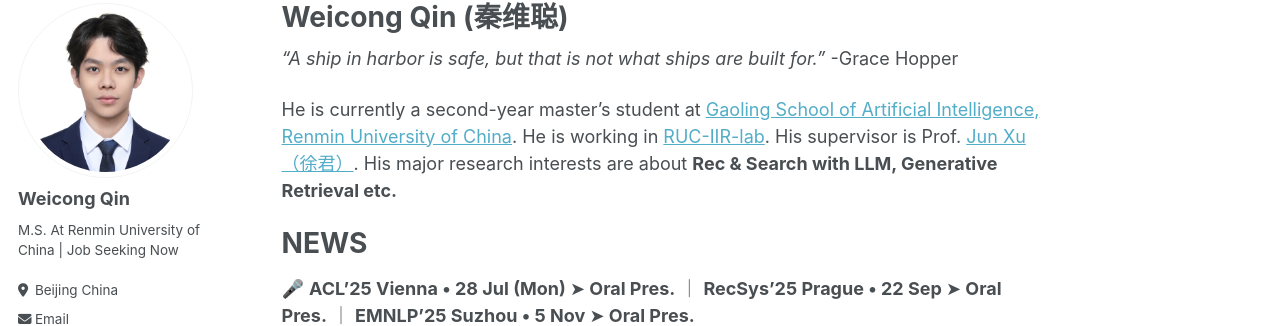
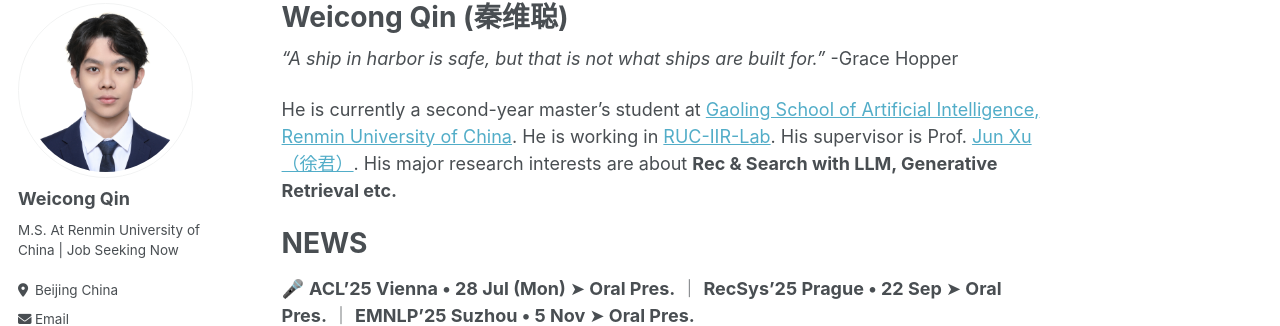
Before and after one commit to E-qin/E-qin.github.io, a Jekyll site: the page built from _pages/about.md, in a window 1280 px wide and 900 px high. Shown: the part 115-441 px from the top of the window. Built offline with Jekyll 4.4.1, drawn with Linux system fonts in a browser that asks for light colours; some web fonts are replaced.

```diff
--- a/_pages/about.md
+++ b/_pages/about.md
@@ -11,7 +11,7 @@ redirect_from:
 *"A ship in harbor is safe, but that is not what ships are built for."* -Grace Hopper
 
 
-He is currently a second-year master's student at [Gaoling School of Artificial Intelligence, Renmin University of China](http://ai.ruc.edu.cn/english/index.htm). He is working in [RUC-IIR-lab](https://ruc-iir-lab.github.io/). His supervisor is Prof. [Jun Xu（徐君）](https://scholar.google.com/citations?user=su14mcEAAAAJ). His major research interests are about **Rec & Search with LLM, Generative Retrieval etc.**
+He is currently a second-year master's student at [Gaoling School of Artificial Intelligence, Renmin University of China](http://ai.ruc.edu.cn/english/index.htm). He is working in [RUC-IIR-Lab](https://ruc-iir-lab.github.io/). His supervisor is Prof. [Jun Xu（徐君）](https://scholar.google.com/citations?user=su14mcEAAAAJ). His major research interests are about **Rec & Search with LLM, Generative Retrieval etc.**
 
 
 NEWS
```
